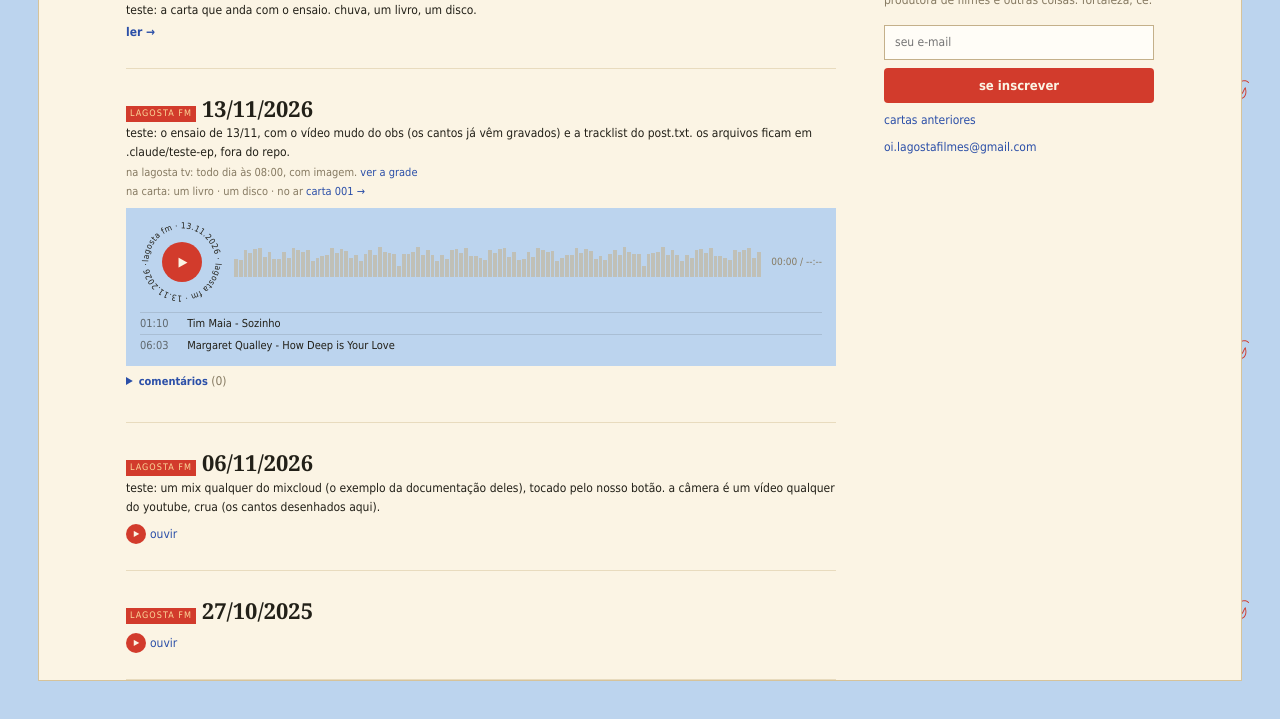
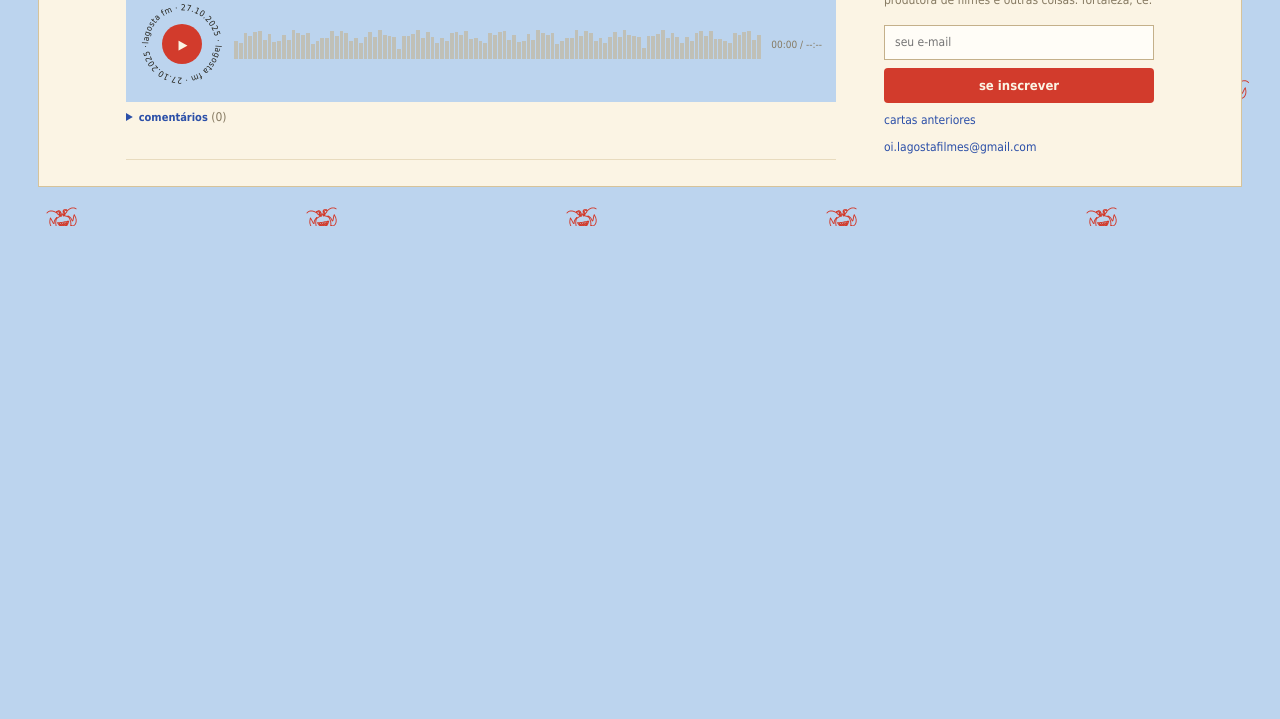
Before and after one commit to lagostafilmes/lagostafilmes.github.io, a plain HTML site: page index.html in a window 1280 px wide. Shown: the part 875-1594 px from the top of the page. After the commit the page ends 1101 px from the top, so only its background shows below. Drawn offline with Linux system fonts and the light colour scheme; no server answers.

Commit message:
Tira os posts de teste (mixcloud, ensaio e carta) antes de publicar
Co-Authored-By: Claude Opus 5.5 <noreply@anthropic.com>

```diff
--- a/index.html
+++ b/index.html
@@ -1462,57 +1462,6 @@ tipo: "episodio",
 data: "2025-10-27",
 audio: "https://firebasestorage.googleapis.com/v0/b/lagosta-fm.firebasestorage.app/o/ep-piloto.mp3?alt=media&token=ce87e2ff-d1e1-4e31-9c3d-2aeaa8a3fbde"
 },
-// episódios de teste: só no localhost, pra ver o mixcloud e a tracklist. apagar quando o primeiro de verdade entrar
-{
-id: "teste-mixcloud",
-tipo: "episodio",
-data: "2026-11-06",
-teste: true,
-resumo: "teste: um mix qualquer do mixcloud (o exemplo da documentação deles), tocado pelo nosso botão. a câmera é um vídeo qualquer do youtube, crua (os cantos desenhados aqui).",
-mixcloud: "/spartacus/party-time/",
-video: "aqz-KE-bpKQ",
-cru: true,
-setlist: "poster-fortown.jpg",
-faixas: [
-"00:00:00  (teste) faixa um",
-"00:01:00  (teste) faixa dois",
-"00:02:30  (teste) faixa três",
-"00:04:00  (teste) faixa quatro"
-]
-},
-{
-id: "teste-carta",
-tipo: "carta",
-numero: 1,
-data: "2026-11-14",
-ep: "teste-ensaio",
-teste: true,
-resumo: "teste: a carta que anda com o ensaio. chuva, um livro, um disco.",
-texto: [
-"bom dia. choveu a madrugada inteira e o café ficou mais gostoso por causa disso. essa é a primeira carta, então ainda tô achando o jeito.",
-"## um livro",
-"terminei [esse livro aqui](https://example.com) e fiquei pensando nele a semana toda. falo mais dele no programa, perto da metade.",
-"> uma frase que eu sublinhei e que não larga.",
-"## um disco",
-"saiu o disco novo de alguém que eu gosto. ouvi três vezes seguidas no ônibus.",
-"## no ar",
-"o lagosta fm 001 tá logo aqui embaixo: duas horas de música e conversa, os assuntos dessa carta em voz alta."
-]
-},
-{
-id: "teste-ensaio",
-tipo: "episodio",
-data: "2026-11-13",
-teste: true,
-resumo: "teste: o ensaio de 13/11, com o vídeo mudo do obs (os cantos já vêm gravados) e a tracklist do post.txt. os arquivos ficam em .claude/teste-ep, fora do repo.",
-video: ".claude/teste-ep/001-video.mp4",
-duracao: 507,
-audio: ".claude/teste-ep/001.mp3",
-faixas: [
-"00:01:10  Tim Maia - Sozinho",
-"00:06:03  Margaret Qualley - How Deep is Your Love"
-]
-}
 ];
 
 (function(){
```
